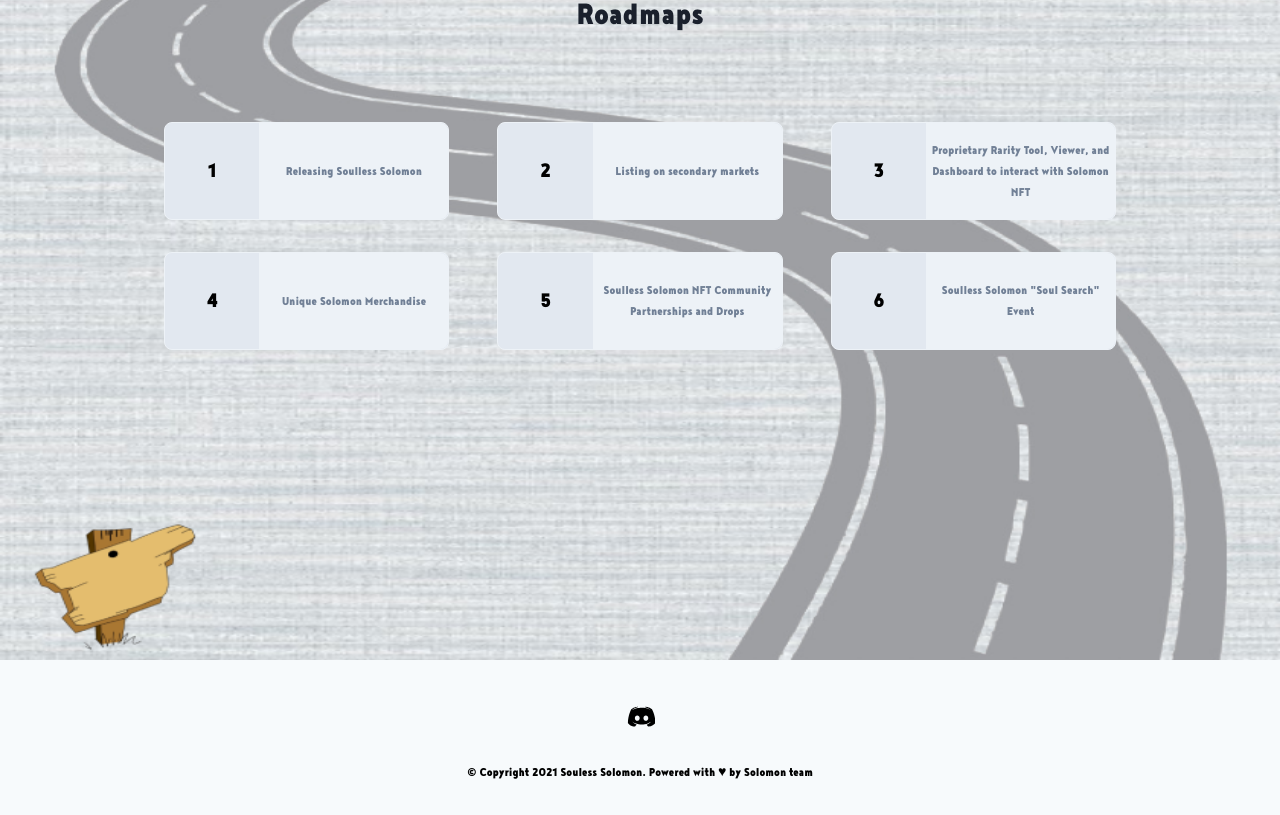
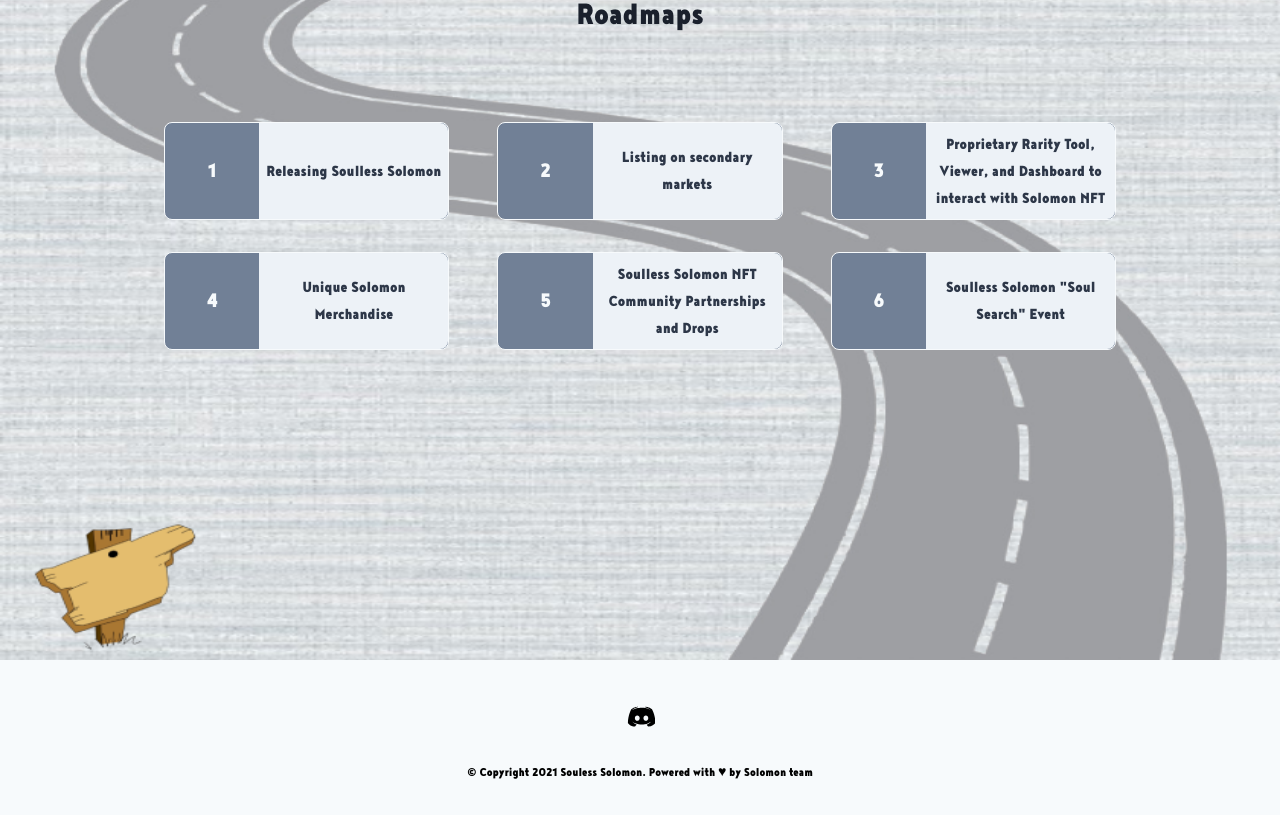
Before and after one commit to Aceofspadesp50/solomon-next, a Next.js app: page / in a window 1280 px wide. Shown: the part 2540-3355 px from the top of the page. Built offline with nearby package versions, Linux system fonts and the light colour scheme.

Commit message:
make roadmap font bigger, change color

```diff
--- a/src/templates/Roadmaps.tsx
+++ b/src/templates/Roadmaps.tsx
@@ -19,12 +19,12 @@ const Roadmaps = () => {
         <div className="text-2xl inline-block relative">
           {steps.map(step =>
             <div className="text-center px-6 w-full lg:w-1/3 mt-4 lg:mt-8 float-left" key={step.title}>
-              <div className="bg-gray-300 rounded-lg flex items-center justify-center border border-gray-200">
-                <div className="w-1/3 bg-transparent h-16 lg:h-20 flex items-center justify-center icon-step">
+              <div className="bg-gray-600 rounded-lg flex items-center justify-center border border-gray-100">
+                <div className="w-1/3 bg-transparent h-20 lg:h-20 flex items-center justify-center icon-step text-gray-100">
                   {step.title}
                 </div>
-                <div className="w-2/3 bg-gray-200 h-16 lg:h-24 flex flex-col items-center justify-center px-1 rounded-r-lg body-step">
-                  <p className="text-sm text-gray-600">
+                <div className="w-2/3 bg-gray-200 h-20 lg:h-24 flex flex-col items-center justify-center px-1 rounded-r-lg body-step">
+                  <p className="text-lg text-gray-800">
                     {step.detail}
                   </p>
                 </div>
```
